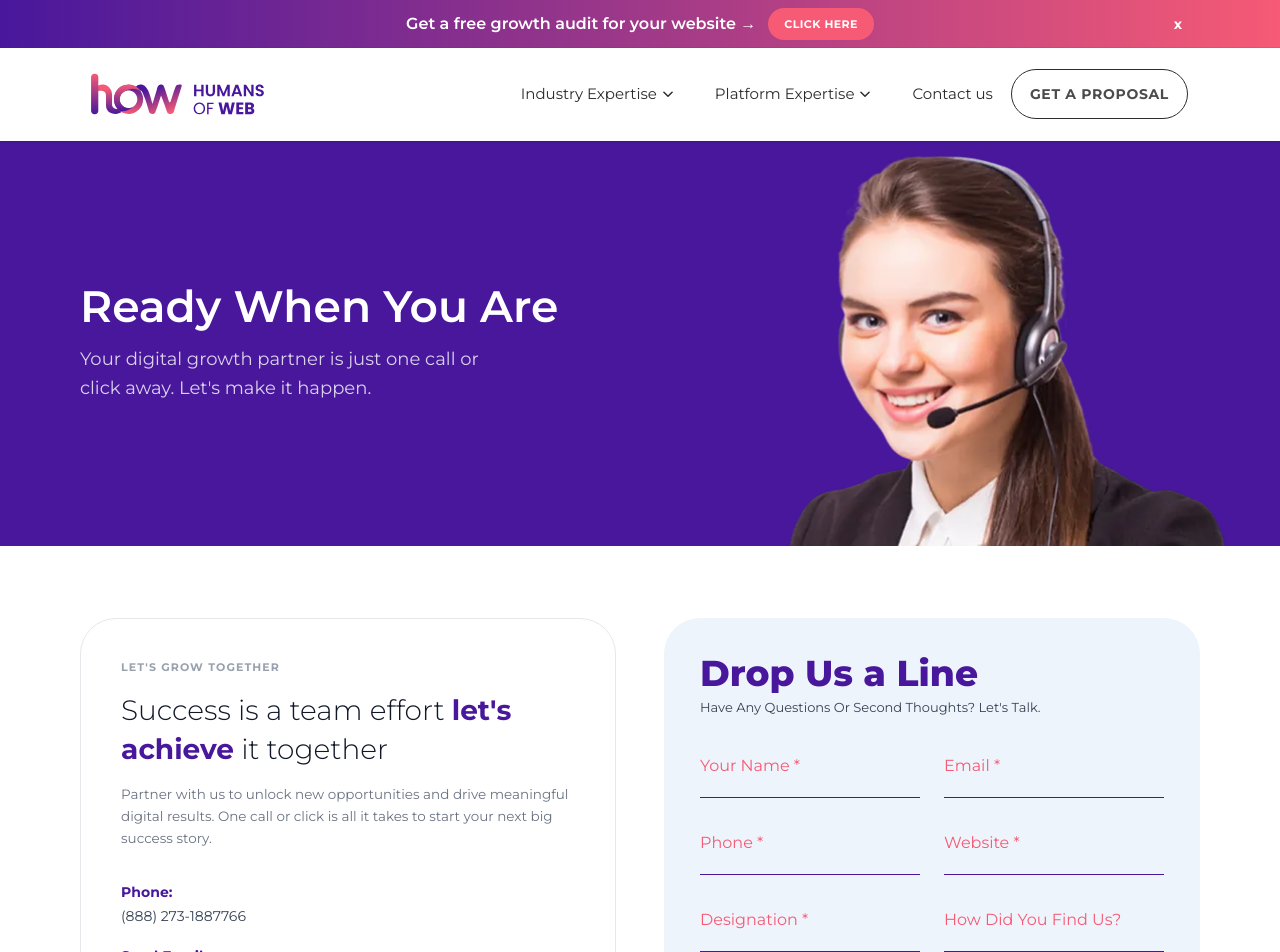
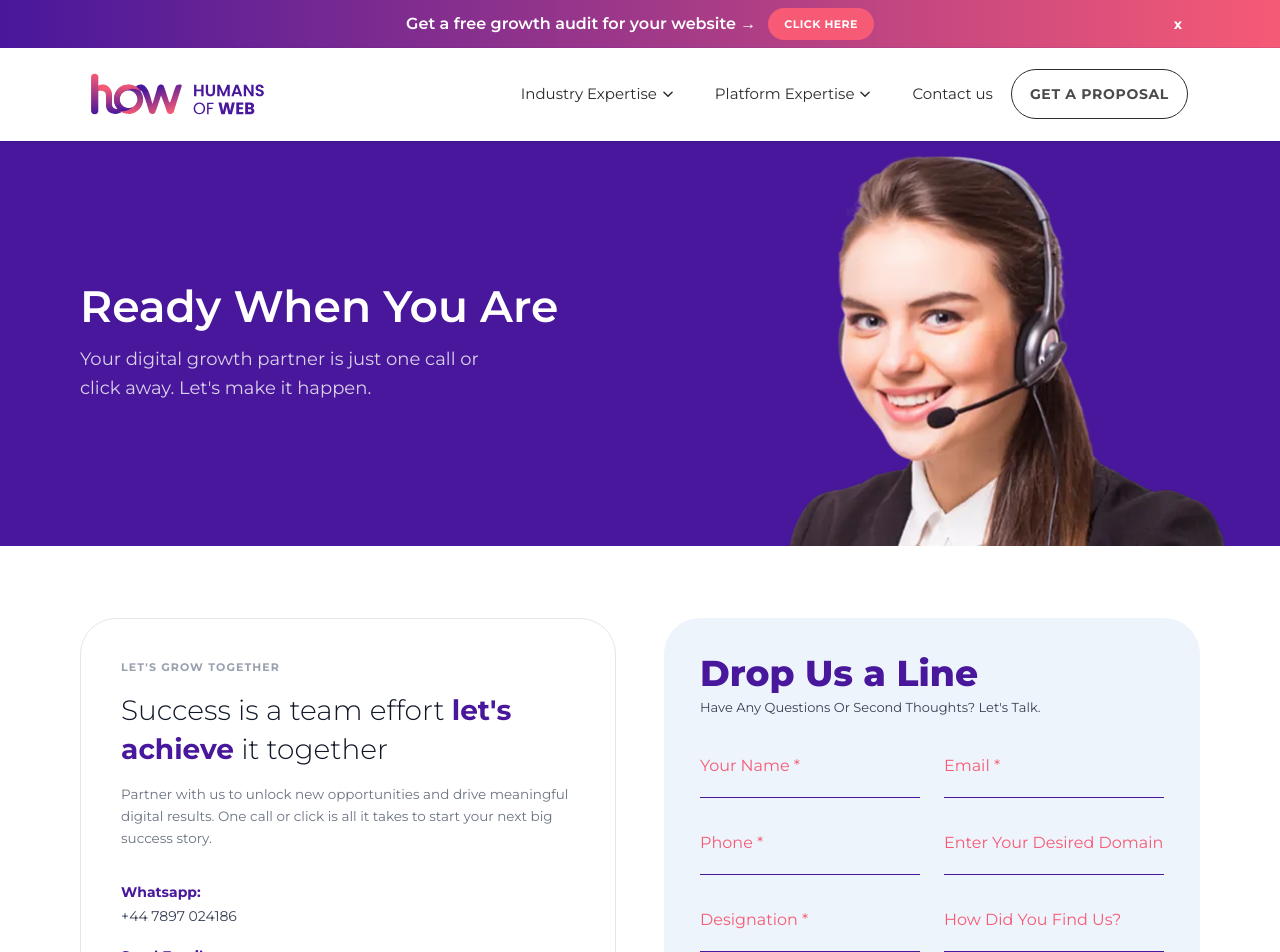
Before and after one commit to pushpesh-zuzu/humansofweb, a Next.js app: page /contact-us in a window 1280 px wide. Shown: the top 952 px of the page. Built offline with nearby package versions, Linux system fonts and the light colour scheme.

Commit message:
update whatsapp number on contact page

```diff
--- a/src/app/components/ContactUs/ContactForm.jsx
+++ b/src/app/components/ContactUs/ContactForm.jsx
@@ -26,7 +26,7 @@ const ContactForm = () => {
             </p>
 
             {[
-              { label: "Phone:", val: "(888) 273-1887766" },
+              { label: "Whatsapp:", val: "+44 7897 024186" },
               { label: "Send Email:", val: "hello@how.com" },
               {
                 label: "Address:",
@@ -67,7 +67,7 @@ const ContactForm = () => {
                 "Your Name *",
                 "Email *",
                 "Phone *",
-                "Website *",
+                "Enter Your Desired Domain *",
                 "Designation *",
                 "How Did You Find Us?",
               ].map((ph) => (
```
